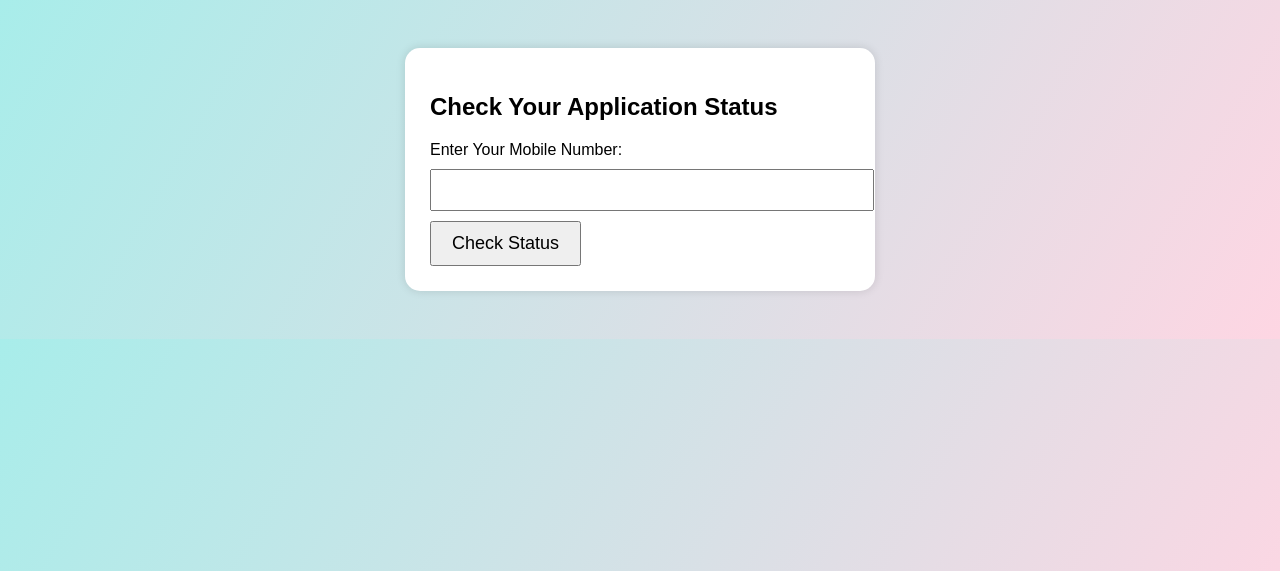
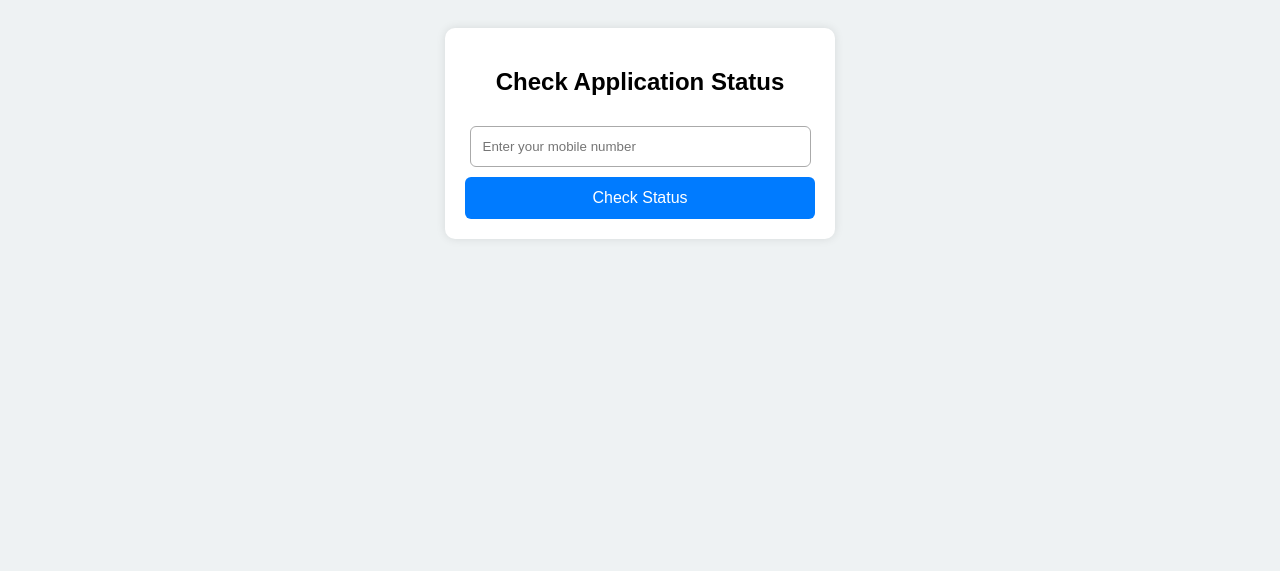
Before and after one commit to Aditya1234AD/certificate-app, a Flask app: page /status in a window 1280 px wide. Shown: the top 571 px of the page. Run offline with Flask 2, Linux system fonts and the light colour scheme.

Commit message:
Update status.html

```diff
--- a/templates/status.html
+++ b/templates/status.html
@@ -1,51 +1,63 @@
 <!DOCTYPE html>
-<html lang="en">
+<html>
 <head>
-    <meta charset="UTF-8">
     <title>Check Application Status</title>
     <style>
         body {
-            font-family: Arial, sans-serif;
-            background: linear-gradient(120deg, #a8edea, #fed6e3);
-            padding: 40px;
+            font-family: Arial;
+            background: #eef2f3;
+            padding: 20px;
         }
+
         .box {
-            width: 420px;
+            width: 350px;
             margin: auto;
             background: white;
-            padding: 25px;
-            border-radius: 15px;
-            box-shadow: 0 0 10px #00000020;
+            padding: 20px;
+            border-radius: 10px;
+            box-shadow: 0 0 10px rgba(0,0,0,0.1);
+            text-align: center;
         }
-        .status {
-            font-size: 20px;
-            padding: 10px;
-            margin-top: 20px;
-            border-radius: 10px;
-            background: #f0f0f0;
-            text-align: center;
+
+        input {
+            width: 90%;
+            padding: 12px;
+            margin: 10px 0;
+            border-radius: 6px;
+            border: 1px solid #aaa;
+        }
+
+        button {
+            padding: 12px;
+            width: 100%;
+            background: #007bff;
+            border: none;
+            color: white;
+            font-size: 16px;
+            border-radius: 6px;
         }
     </style>
 </head>
 <body>
 
 <div class="box">
-    <h2>Check Your Application Status</h2>
+    <h2>Check Application Status</h2>
 
     <form action="/check_status" method="POST">
-        <label>Enter Your Mobile Number:</label><br>
-        <input type="text" name="mobile" required
-               style="width:100%; padding:10px; margin:10px 0;font-size:16px;">
-        <button type="submit"
-                style="padding:10px 20px; font-size:18px; cursor:pointer;">
-            Check Status
-        </button>
+        <input type="text" name="mobile" placeholder="Enter your mobile number" required>
+        <button type="submit">Check Status</button>
     </form>
 
     {% if status %}
-        <div class="status">
-            <strong>Status: </strong> {{ status }}
-        </div>
+        <p style="margin-top:20px; font-size:18px;">
+            <b>Your application status:</b> {{ status }}
+        </p>
+    {% endif %}
+
+    {% if message %}
+        <p style="margin-top:20px; font-size:18px; color: grey;">
+            {{ message }}
+        </p>
     {% endif %}
 </div>
 
```
